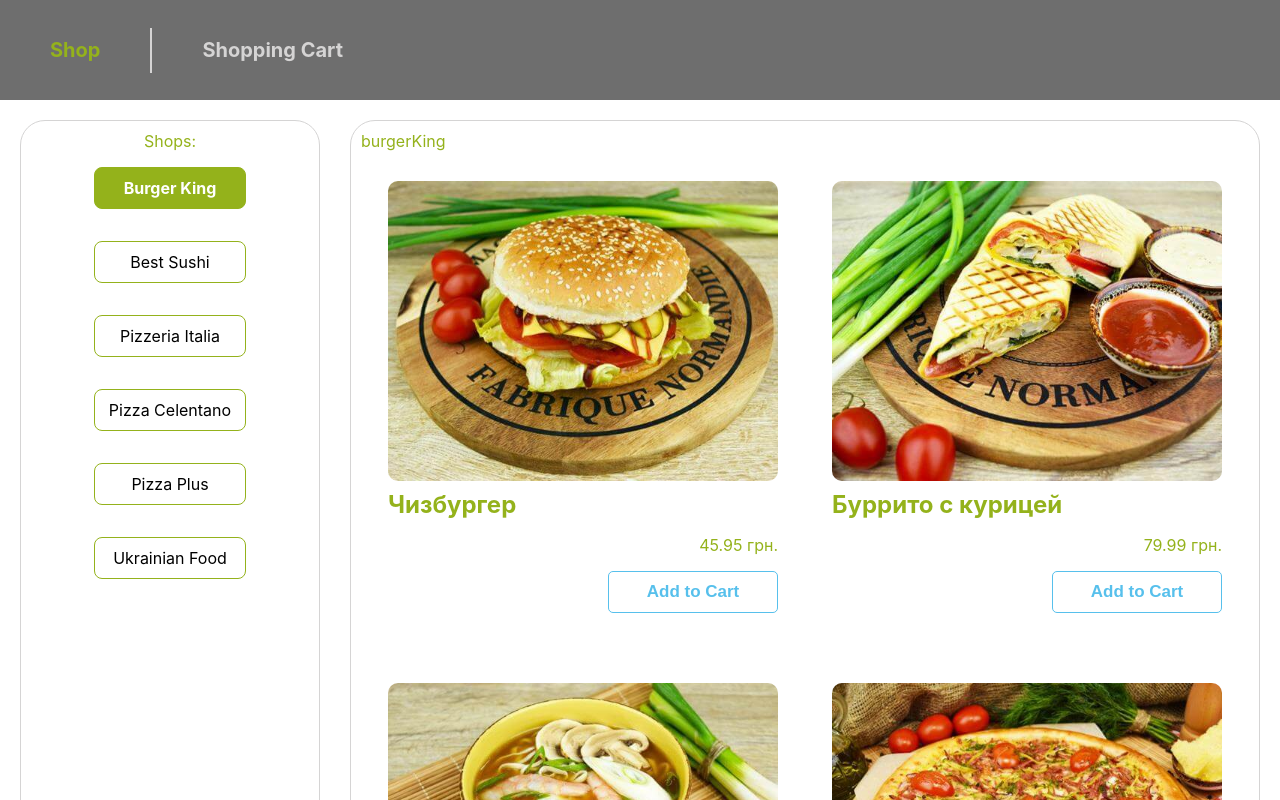
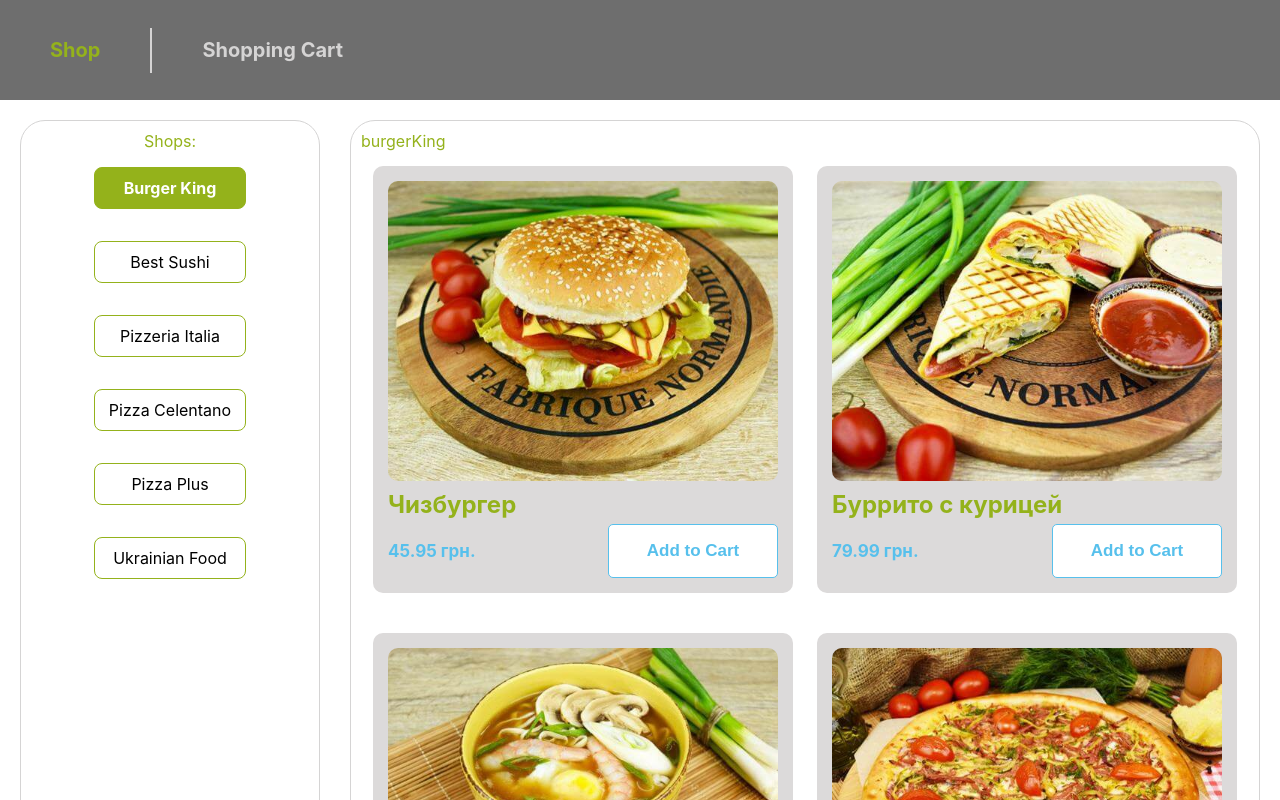
Before and after one commit to SerhiiHats/delivery-app, a React (Create React App) app: page / in a window 1280 px wide. Shown: the top 800 px of the page. Built offline with nearby package versions, Linux system fonts and the light colour scheme.

Commit message:
fix style card product with price

```diff
--- a/src/components/CardProduct/CardProduct.js
+++ b/src/components/CardProduct/CardProduct.js
@@ -11,7 +11,7 @@ const CardProduct = (props) => {
         <img src={src} alt={alt} title={title}/>
         <h2 className={styles.titleProduct}>{name}</h2>
         <div className={styles.wrapBtnAddCart}>
-          <p><span>{price}</span><span> грн.</span></p>
+          <p className={styles.wrapPrice}><span>{price}</span><span> грн.</span></p>
           <button className={styles.btnAddCart}>Add to Cart</button>
         </div>
 
--- a/src/components/CardProduct/CardProduct.module.scss
+++ b/src/components/CardProduct/CardProduct.module.scss
@@ -3,9 +3,11 @@
 .cardProduct {
   display: flex;
   flex-direction: column;
-  padding: 15px;
+  padding: $size * 1.5;
   margin: $size * 1.5 0 $size * 2.5 0;
   max-width: $size * 39;
+  background-color: $colorDefault3;
+  border-radius: $size;
 
   .wrapImage {
     & > img {
@@ -26,6 +28,15 @@
 
     .wrapBtnAddCart {
       text-align: right;
+      display: flex;
+      justify-content: space-between;
+
+
+      .wrapPrice {
+        color: $colorActive4;
+        font-weight: bold;
+        font-size: $size * 1.7;
+      }
 
       .btnAddCart {
         width: $size * 17;
--- a/src/index.scss
+++ b/src/index.scss
@@ -15,6 +15,7 @@ code {
 $colorWhite: white;
 $colorDefault: #d5d4d4;
 $colorDefault2: lightgray;
+$colorDefault3: #dcdada;
 $colorActive: #0f7dc6;
 //$colorActive2: #16a811;
 $colorActive2: #94b21b;
```
